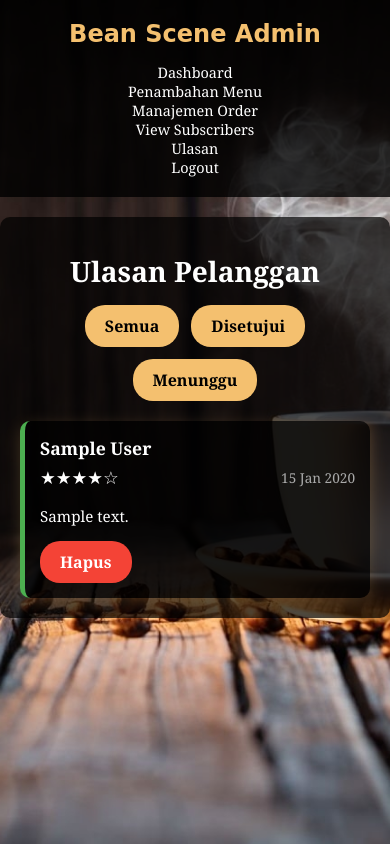
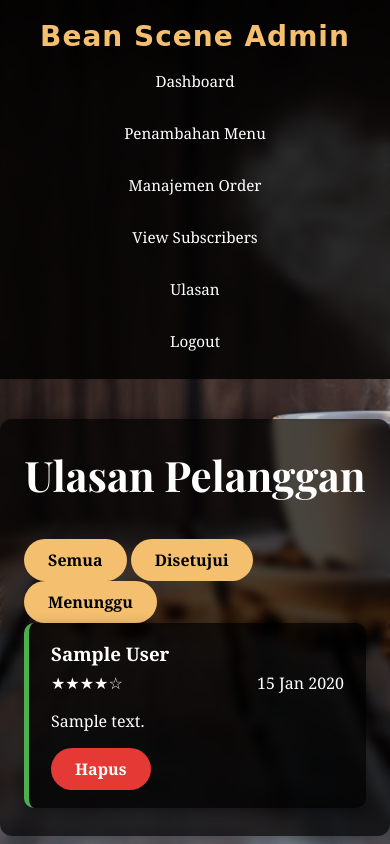
Before and after one commit to Fuentes771/PemogramanWebKelCASS, a PHP site: page /PemogramanWebKelCASS/admin/ulasan.php in a window 390 px wide. Run offline with PHP 8.4, Linux system fonts and the light colour scheme; the visitor is signed in with stand-in values (Sample User, id 1); tables that the repository leaves empty or names only in its code hold one stand-in row (values such as "Sample post").

Commit message:
ulasan css

```diff
--- a/css/ulasan.css
+++ b/css/ulasan.css
@@ -1,83 +1,230 @@
-/* ===== GAYA UTAMA ===== */
+/* ====== GLOBAL STYLE ====== */
+@import url('https://fonts.googleapis.com/css2?family=Playfair+Display:wght@700&display=swap');
+
+:root {
+    /* warna aksen */
+    --gold: #f4c06f;
+    --gold-dark: #d49e42;
+    --panel-bg: rgba(0, 0, 0, 0.72);
+}
+
+* {
+    box-sizing: border-box;
+}
+
 body {
+    margin: 0;
     font-family: 'Georgia', serif;
     color: #fff;
-    background: url('../img/latar-belakang-kopi.jpg') no-repeat center center/cover;
+    /* latar kayu + kopi seperti screenshot  */
+    background: url('../img/latar-belakang-kopi.jpg') no-repeat center center / cover fixed;
     min-height: 100vh;
-    margin: 0;
 }
 
-/* ===== HEADER YANG LEBIH KECIL ===== */
+/* ====== HEADER (TOPBAR) ====== */
 header {
+    position: sticky;
+    top: 0;
+    z-index: 999;
     display: flex;
     justify-content: space-between;
     align-items: center;
-    padding: 15px 40px;
-    background-color: rgba(0, 0, 0, 0.8);
-    height: 60px;
+    padding: 12px 48px;
+    height: 64px;
+    background-color: rgba(0, 0, 0, 0.85);
+    backdrop-filter: blur(6px);
 }
 
 header .logo {
-    font-size: 24px;
-    font-weight: bold;
+    font-size: 28px;
     font-family: 'Brush Script MT', cursive;
-    color: #f4c06f;
+    color: var(--gold);
+    letter-spacing: 1px;
 }
 
 header nav {
     display: flex;
+    gap: 22px;
 }
 
 header nav a {
-    margin: 0 12px;
-    color: #fff;
     text-decoration: none;
+    color: #ffffff;
+    font-size: 0.95em;
     font-weight: 500;
-    font-size: 0.9em;
     transition: color 0.3s ease;
 }
 
 header nav a:hover {
-    color: #f4c06f;
+    color: var(--gold);
 }
 
-/* ===== ADMIN CONTAINER ===== */
+/* ====== WRAPPER PANEL ====== */
 .admin-container {
-    padding: 30px;
-    max-width: 1200px;
-    margin: 20px auto;
-    background-color: rgba(0, 0, 0, 0.7);
-    border-radius: 10px;
+    max-width: 1280px;
+    margin: 40px auto;
+    padding: 40px 60px;
+    background-color: var(--panel-bg);
+    border-radius: 12px;
+    backdrop-filter: blur(4px);
+    box-shadow: 0 0 25px rgba(0, 0, 0, 0.45);
 }
 
 .admin-container h2 {
-    font-size: 28px;
-    margin: 15px 0;
-    color: #ffffff;
+    font-family: 'Playfair Display', serif;  /* tajuk besar seperti di screenshot */
+    font-size: 42px;
     text-align: center;
+    margin: 0 0 36px 0;
 }
 
-/* ===== REVIEW FILTERS ===== */
-.review-filters {
-    display: flex;
-    gap: 12px;
-    margin-bottom: 20px;
-    justify-content: center;
+/* ====== TABEL SUBSCRIBERS ====== */
+table {
+    width: 100%;
+    border-collapse: collapse;
+    margin-bottom: 60px;
+    overflow: hidden;
+    border-radius: 6px;
 }
 
-/* ===== REVIEWS LIST - TEKS PUTIH ===== */
+th, td {
+    padding: 14px 18px;
+    text-align: left;
+    font-size: 1.05em;
+}
+
+th {
+    background-color: rgba(255, 255, 255, 0.06);
+    color: var(--gold);
+    font-weight: 600;
+    border-bottom: 2px solid var(--gold);
+}
+
+tr:not(:last-child) td {
+    border-bottom: 1px solid rgba(255, 255, 255, 0.12);
+}
+
+/* ====== SEND COUPON SECTION ====== */
+.send-coupon {
+    max-width: 600px;
+    margin: 0 auto;
+    padding: 36px 40px 46px;
+    background-color: var(--panel-bg);
+    border-radius: 12px;
+    text-align: center;
+    box-shadow: 0 6px 18px rgba(0,0,0,0.35);
+}
+
+.send-coupon h3 {
+    font-family: 'Playfair Display', serif;
+    font-size: 32px;
+    margin: 0 0 28px 0;
+}
+
+.send-coupon input[type="text"] {
+    width: 100%;
+    padding: 14px 18px;
+    border: none;
+    border-radius: 6px;
+    font-size: 1em;
+    margin-bottom: 24px;
+    outline: none;
+}
+
+.send-coupon button {
+    width: 100%;
+    padding: 14px 0;
+    border: none;
+    border-radius: 6px;
+    background-color: #000;
+    color: #fff;
+    font-weight: 600;
+    font-size: 1em;
+    cursor: pointer;
+    transition: background-color 0.3s ease;
+}
+
+.send-coupon button:hover {
+    background-color: #111;
+}
+
+/* ====== CARD METRICS (DASHBOARD) ====== */
+.dashboard-cards {
+    display: flex;
+    gap: 24px;
+    flex-wrap: wrap;
+    margin-top: 32px;
+}
+
+.card {
+    flex: 1;
+    min-width: 220px;
+    padding: 28px 24px 34px;
+    background-color: var(--panel-bg);
+    border-radius: 12px;
+    text-align: center;
+    transition: transform 0.3s, box-shadow 0.3s;
+    box-shadow: 0 4px 14px rgba(0,0,0,0.35);
+}
+
+.card:hover {
+    transform: translateY(-6px);
+    box-shadow: 0 8px 22px rgba(0,0,0,0.5);
+}
+
+.card h3 {
+    font-size: 38px;
+    color: var(--gold);
+    margin: 0 0 10px 0;
+    font-family: 'Playfair Display', serif;
+}
+
+.card p {
+    margin: 0;
+    font-size: 1.05em;
+    color: #ddd;
+}
+
+/* ====== BUTTONS (UMUM) ====== */
+.btn {
+    background-color: var(--gold);
+    color: #000;
+    border: none;
+    padding: 10px 24px;
+    border-radius: 30px;
+    font-weight: bold;
+    cursor: pointer;
+    font-family: 'Georgia', serif;
+    font-size: 1em;
+    text-decoration: none;
+    display: inline-block;
+    transition: background-color 0.3s ease;
+}
+
+.btn:hover {
+    background-color: var(--gold-dark);
+}
+
+.btn-danger {
+    background-color: #e53935;
+    color: #fff;
+}
+
+.btn-danger:hover {
+    background-color: #c62828;
+}
+
+/* ====== REVIEW / APPROVAL KOMPONEN (OPTIONAL) ====== */
 .reviews-list {
     display: grid;
-    grid-template-columns: repeat(auto-fill, minmax(350px, 1fr));
+    grid-template-columns: repeat(auto-fill, minmax(340px, 1fr));
     gap: 20px;
-    margin-top: 20px;
 }
 
 .review-item {
-    background-color: rgba(0, 0, 0, 0.7);
-    padding: 15px;
+    background-color: var(--panel-bg);
+    padding: 18px 22px;
     border-radius: 10px;
-    box-shadow: 0 4px 15px rgba(244, 192, 111, 0.2);
+    box-shadow: 0 4px 14px rgba(0,0,0,0.35);
     transition: transform 0.3s;
 }
 
@@ -85,166 +232,20 @@ header nav a:hover {
     transform: translateY(-5px);
 }
 
-.review-item.pending {
-    border-left: 5px solid #ff9800;
+.review-item.pending { border-left: 5px solid #ffb300; }
+.review-item.approved { border-left: 5px solid #4caf50; }
+
+.review-header h3 {
+    margin: 0 0 6px;
+    font-weight: bold;
 }
 
-.review-item.approved {
-    border-left: 5px solid #4caf50;
+.review-meta { display: flex; justify-content: space-between; }
+
+/* ====== RESPONSIVE BREAKPOINT ====== */
+@media (max-width: 768px) {
+    header { padding: 14px 24px; flex-direction: column; height: auto; }
+    header nav { margin-top: 10px; flex-wrap: wrap; justify-content: center; gap: 16px; }
+    .admin-container { padding: 28px 24px; }
+    .dashboard-cards { flex-direction: column; }
 }
-
-.review-header {
-    margin-bottom: 12px;
-}
-
-.review-header h3 {
-    font-weight: bold;
-    color: #ffffff;
-    margin: 0 0 5px 0;
-    font-size: 1.1em;
-}
-
-.review-meta {
-    display: flex;
-    justify-content: space-between;
-    align-items: center;
-}
-
-.rating {
-    color: #ffffff;
-    font-size: 1.1em;
-}
-
-.date {
-    font-size: 0.85em;
-    color: #aaa;
-}
-
-.review-text {
-    color: #ffffff;
-    line-height: 1.6;
-    margin-bottom: 12px;
-    font-size: 0.95em;
-}
-
-.review-actions {
-    display: flex;
-    gap: 8px;
-}
-
-/* ===== TOMBOL ===== */
-.btn {
-    background-color: #f4c06f;
-    color: #000;
-    border: none;
-    padding: 10px 20px;
-    border-radius: 20px;
-    font-weight: bold;
-    cursor: pointer;
-    transition: background-color 0.3s ease;
-    font-family: 'Georgia', serif;
-    text-decoration: none;
-    font-size: 1em;
-    display: inline-block;
-}
-
-.btn:hover {
-    background-color: #d49e42;
-}
-
-.btn-danger {
-    background-color: #f44336;
-    color: white;
-}
-
-.btn-danger:hover {
-    background-color: #d32f2f;
-}
-
-/* ===== TABEL ===== */
-table {
-    width: 100%;
-    border-collapse: collapse;
-    margin-top: 20px;
-}
-
-th, td {
-    padding: 12px;
-    text-align: left;
-    border-bottom: 1px solid rgba(244, 192, 111, 0.3);
-}
-
-th {
-    background-color: rgba(244, 192, 111, 0.2);
-    color: #f4c06f;
-    font-weight: 600;
-}
-
-/* ===== DASHBOARD CARDS ===== */
-.dashboard-cards {
-    display: flex;
-    gap: 20px;
-    margin-top: 30px;
-    flex-wrap: wrap;
-}
-
-.card {
-    flex: 1;
-    min-width: 200px;
-    background-color: rgba(0, 0, 0, 0.7);
-    padding: 20px;
-    border-radius: 12px;
-    box-shadow: 0 4px 15px rgba(244, 192, 111, 0.2);
-    text-align: center;
-    transition: transform 0.3s;
-}
-
-.card:hover {
-    transform: translateY(-5px);
-}
-
-.card h3 {
-    font-size: 2em;
-    color: #f4c06f;
-    margin: 10px 0;
-}
-
-.card p {
-    font-size: 1em;
-    color: #ddd;
-}
-
-/* ===== TAMPILAN MOBILE ===== */
-@media (max-width: 768px) {
-    header {
-        padding: 15px 20px;
-        flex-direction: column;
-        height: auto;
-    }
-
-    header nav {
-        margin-top: 15px;
-        flex-wrap: wrap;
-        justify-content: center;
-    }
-
-    .admin-container {
-        padding: 20px;
-    }
-
-    .review-filters {
-        flex-wrap: wrap;
-    }
-
-    .reviews-list {
-        grid-template-columns: 1fr;
-    }
-
-    .dashboard-cards {
-        flex-direction: column;
-    }
-
-    .card {
-        min-width: 100%;
-    }
-}
```
